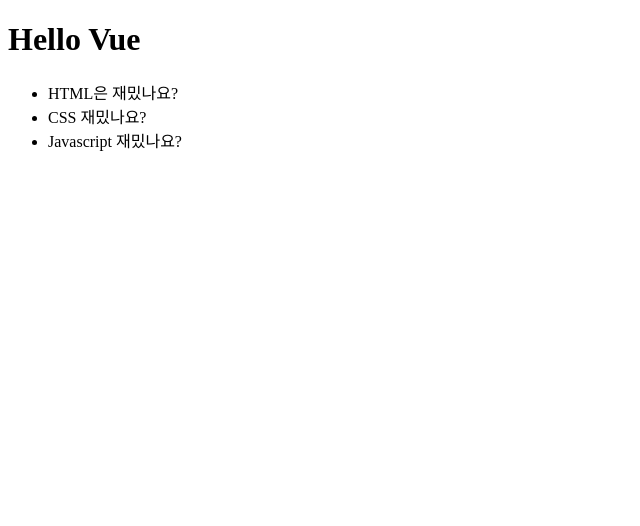
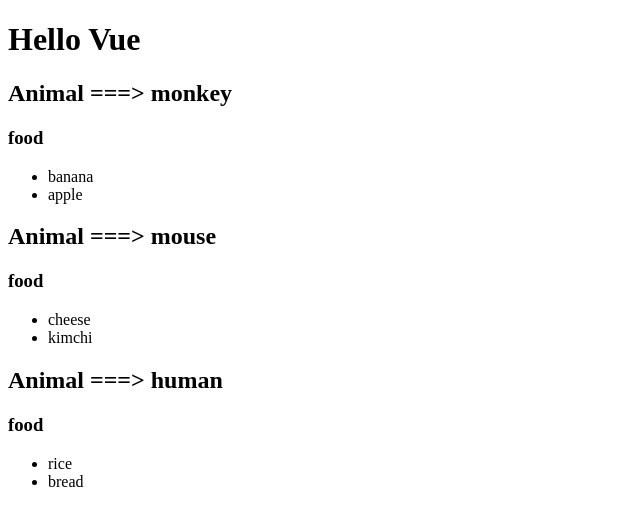
Before and after one commit to OKYOUNGBIN/Practice_Vue_Basic, a Vue app: page / in a window 1280 px wide. Shown: the top 526 px of the page, without its empty margins (0-640 px from the left). Built offline with nearby package versions, Linux system fonts and the light colour scheme.

Commit message:
list render

```diff
--- a/src/App.vue
+++ b/src/App.vue
@@ -1,25 +1,16 @@
 <template>
   <div>
     <h1>Hello Vue</h1>
-    <!-- <h2 v-if="showName">My name is {{ user.name }}</h2>
-    <h2 v-else>이름을 보여 줄 수 없습니다</h2>
-    <h2 v-if="user.age > 20">당신은 성인 입니다.</h2>
-    <h2 v-else-if="user.age > 14 && user.age < 20">당신은 청소년 입니다.</h2>
-    <h2 v-else>당신은 어린이 입니다.</h2> -->
-    <h2 v-if="!showName">{{ user.name }} IF</h2>
-    <h2 v-show="!showName">{{ user.name }} Show</h2>
-    <ul>
-      <template v-if="question === 'frontend'">
-        <li>HTML은 재밌나요?</li>
-        <li>CSS 재밌나요?</li>
-        <li>Javascript 재밌나요?</li>
-      </template>
-      <template v-else>
-        <li>Java 재밌나요?</li>
-        <li>Python 재밌나요?</li>
-        <li>C# 재밌나요?</li>
-      </template>
-    </ul>
+
+    <div v-for="(animal, animalIndex) in animals" :key="animalIndex">
+      <h2>Animal ===> {{ animal.name }}</h2>
+      <h3>food</h3>
+      <ul>
+        <li v-for="(food, foodIndex) in animal.food" :key="foodIndex">
+          {{ food }}
+        </li>
+      </ul>
+    </div>
   </div>
 </template>
 
@@ -28,13 +19,23 @@
   name: "App",
   data() {
     return {
-      question: "frontend",
-      showName: true,
-      user: {
-        name: "scalper",
-        age: 15,
-        job: "programmer",
-      },
+      animals: [
+        {
+          name: "monkey",
+          size: "small",
+          food: ["banana", "apple"],
+        },
+        {
+          name: "mouse",
+          size: "big",
+          food: ["cheese", "kimchi"],
+        },
+        {
+          name: "human",
+          size: "medium",
+          food: ["rice", "bread"],
+        },
+      ],
     };
   },
 };
```
